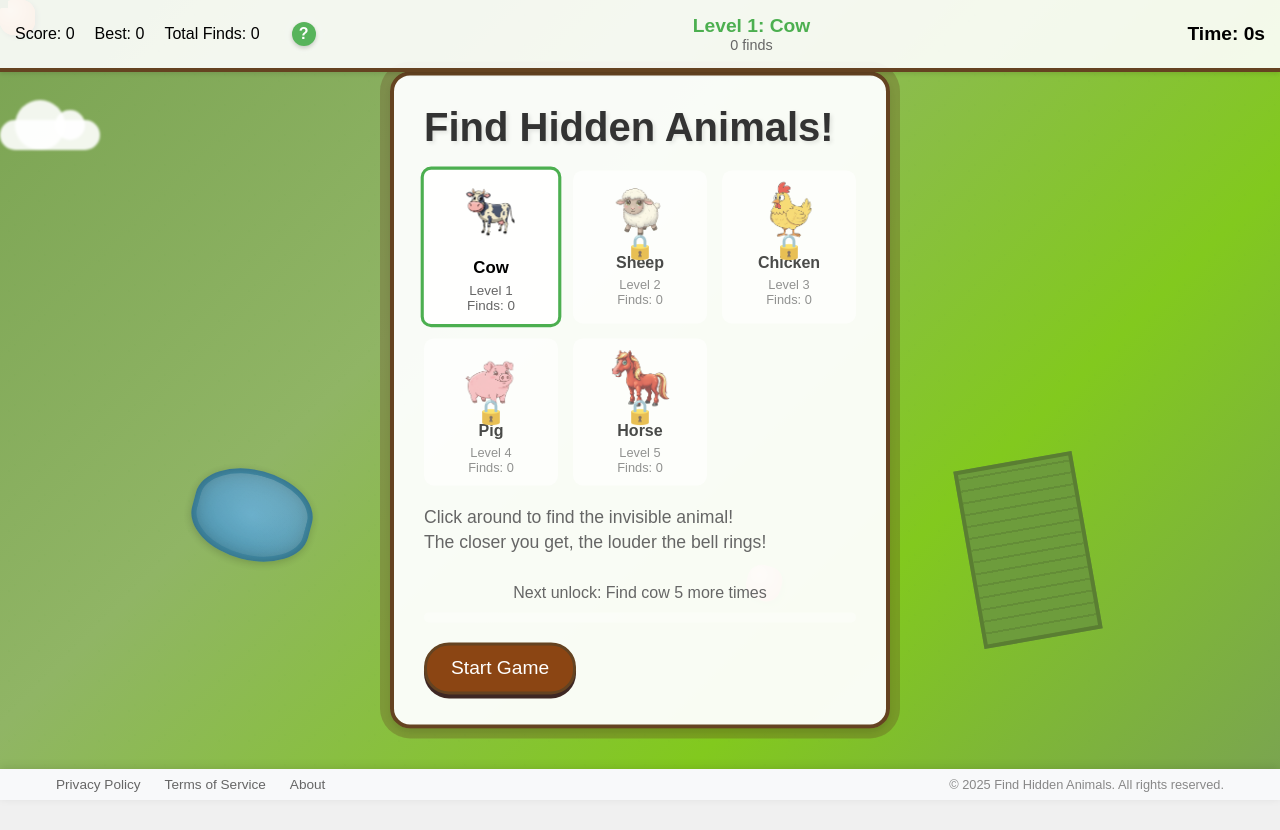
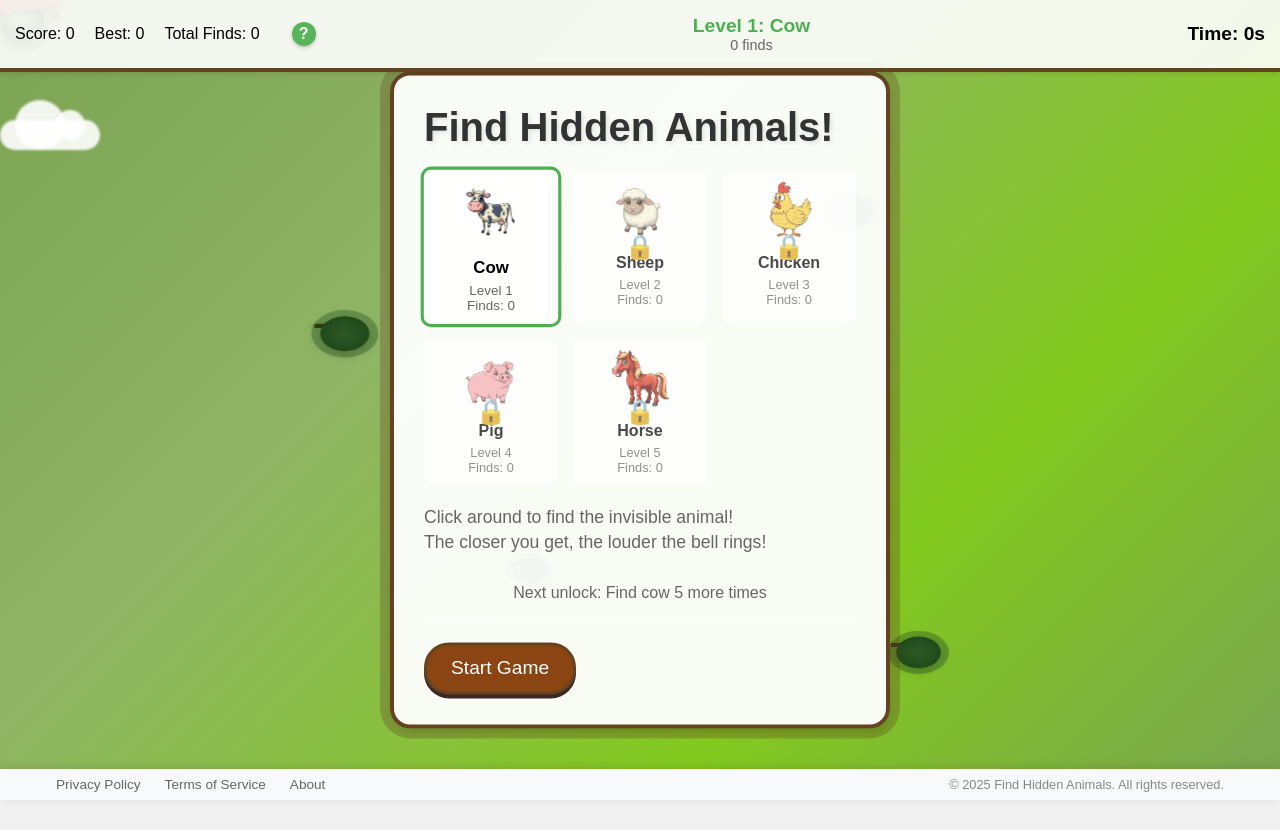
Before and after one commit to ajaypalnitj/findhiddenanimals, a plain HTML site: page index.html in a window 1280 px wide. Drawn offline with Linux system fonts and the light colour scheme.

Commit message:
updated farm look.

```diff
--- a/index.html
+++ b/index.html
@@ -65,19 +65,30 @@
         <!-- Add farm decorations -->
         <div class="farm-decorations">
             <div class="grass-texture"></div>
-            <div class="crop-field"></div>
-            <div class="crop-field"></div>
-            <div class="pond"></div>
-            <div class="hay-bale"></div>
-            <div class="hay-bale"></div>
-            <div class="hay-bale"></div>
-            <div class="hay-bale"></div>
-            <div class="hay-bale"></div>
+
+            <!-- Trees -->
             <div class="tree"></div>
             <div class="tree"></div>
             <div class="tree"></div>
             <div class="tree"></div>
             <div class="tree"></div>
+
+            <!-- Flowers -->
+            <div class="flower"></div>
+            <div class="flower"></div>
+            <div class="flower"></div>
+            <div class="flower"></div>
+            <div class="flower"></div>
+
+            <!-- Wooden Benches -->
+            <div class="wooden-bench"></div>
+            <div class="wooden-bench"></div>
+
+            <!-- Grass Patches -->
+            <div class="grass-patch"></div>
+            <div class="grass-patch"></div>
+            <div class="grass-patch"></div>
+            <div class="grass-patch"></div>
         </div>
 
         <div class="game-overlay">
--- a/styles.css
+++ b/styles.css
@@ -104,9 +104,18 @@ body {
     pointer-events: none;
 }
 
-/* Trees with natural variation */
+/* Enhanced 3D Trees */
 .tree {
     position: absolute;
+    transform-style: preserve-3d;
+    transform-origin: center bottom;
+}
+
+.tree::before {  /* Tree crown */
+    content: '';
+    position: absolute;
+    width: 45px;
+    height: 45px;
     background: radial-gradient(
         circle at 50% 50%,
         #2d5a27 0%,
@@ -116,48 +125,126 @@ body {
     box-shadow:
         0 5px 15px rgba(0, 0, 0, 0.2),
         0 0 0 8px rgba(45, 90, 39, 0.4);
-    transform-origin: center bottom;
+    transform: translateZ(5px);
 }
 
-.tree:nth-child(1) { width: 45px; height: 45px; top: 15%; right: 20%; }
-.tree:nth-child(2) { width: 35px; height: 35px; top: 18%; right: 23%; }
-.tree:nth-child(3) { width: 40px; height: 40px; top: 16%; right: 26%; }
-.tree:nth-child(4) { width: 38px; height: 38px; bottom: 25%; left: 18%; }
-.tree:nth-child(5) { width: 42px; height: 42px; bottom: 28%; left: 22%; }
-
-/* Natural pond */
-.pond {
+.tree::after {  /* Tree trunk shadow */
+    content: '';
     position: absolute;
-    width: 120px;
-    height: 90px;
-    background: radial-gradient(
-        ellipse at center,
-        #4fa3d1 0%,
-        #3d8eb8 60%,
-        #2d7aa0 100%
-    );
-    border-radius: 60%/50%;
-    bottom: 30%;
-    left: 15%;
-    transform: rotate(15deg);
-    box-shadow:
-        inset 0 0 20px rgba(0, 0, 0, 0.3),
-        0 2px 8px rgba(0, 0, 0, 0.2);
-    opacity: 0.9;
+    width: 10px;
+    height: 15px;
+    background: #3d2616;
+    bottom: -15px;
+    left: 50%;
+    transform: translateX(-50%) rotateX(60deg);
+    box-shadow: 0 0 10px rgba(0, 0, 0, 0.2);
 }
 
-.pond::after {
+/* Tree variations */
+.tree:nth-child(1) { top: 15%; right: 20%; transform: scale(1.2) rotateX(45deg); }
+.tree:nth-child(2) { top: 25%; right: 35%; transform: scale(0.9) rotateX(45deg); }
+.tree:nth-child(3) { top: 40%; left: 25%; transform: scale(1.1) rotateX(45deg); }
+.tree:nth-child(4) { bottom: 30%; left: 40%; transform: scale(0.8) rotateX(45deg); }
+.tree:nth-child(5) { bottom: 20%; right: 30%; transform: scale(1) rotateX(45deg); }
+
+/* 3D Flowers */
+.flower {
+    position: absolute;
+    width: 15px;
+    height: 15px;
+    transform-style: preserve-3d;
+}
+
+.flower::before {  /* Flower petals */
     content: '';
     position: absolute;
-    top: 5px;
+    width: 100%;
+    height: 100%;
+    background: radial-gradient(circle at center,
+        #ff69b4 0%,
+        #ff1493 100%
+    );
+    border-radius: 50%;
+    transform: translateZ(3px);
+    box-shadow: 0 2px 5px rgba(0, 0, 0, 0.2);
+}
+
+.flower::after {  /* Flower center */
+    content: '';
+    position: absolute;
+    width: 5px;
+    height: 5px;
+    background: #ffeb3b;
+    border-radius: 50%;
+    left: 50%;
+    top: 50%;
+    transform: translate(-50%, -50%) translateZ(4px);
+}
+
+/* Flower variations */
+.flower:nth-child(1) { top: 30%; left: 15%; }
+.flower:nth-child(2) { top: 45%; right: 25%; }
+.flower:nth-child(3) { bottom: 35%; left: 35%; }
+.flower:nth-child(4) { bottom: 25%; right: 15%; }
+.flower:nth-child(5) { top: 20%; left: 45%; }
+
+/* 3D Wooden Bench */
+.wooden-bench {
+    position: absolute;
+    width: 60px;
+    height: 25px;
+    transform-style: preserve-3d;
+    transform: rotateX(60deg) rotateZ(-15deg);
+}
+
+.wooden-bench::before {  /* Bench seat */
+    content: '';
+    position: absolute;
+    width: 100%;
+    height: 100%;
+    background: linear-gradient(45deg, #8B4513, #A0522D);
+    border-radius: 4px;
+    transform: translateZ(10px);
+    box-shadow: 0 4px 8px rgba(0, 0, 0, 0.3);
+}
+
+.wooden-bench::after {  /* Bench legs */
+    content: '';
+    position: absolute;
+    width: 10px;
+    height: 15px;
+    background: #654321;
+    bottom: -15px;
     left: 5px;
-    right: 5px;
-    bottom: 5px;
-    background:
-        linear-gradient(45deg, transparent, rgba(255, 255, 255, 0.2)),
-        linear-gradient(-45deg, transparent, rgba(255, 255, 255, 0.1));
-    border-radius: inherit;
+    box-shadow:
+        40px 0 0 #654321,
+        0 0 10px rgba(0, 0, 0, 0.2);
+    transform: translateZ(5px);
 }
+
+/* Bench positions */
+.wooden-bench:nth-child(1) { top: 30%; right: 15%; }
+.wooden-bench:nth-child(2) { bottom: 25%; left: 20%; transform: rotateX(60deg) rotateZ(15deg); }
+
+/* Grass patches for depth */
+.grass-patch {
+    position: absolute;
+    width: 40px;
+    height: 40px;
+    background: radial-gradient(
+        circle at center,
+        rgba(106, 176, 76, 0.4) 0%,
+        transparent 70%
+    );
+    border-radius: 50%;
+    transform: rotateX(60deg);
+}
+
+/* Random grass patches */
+.grass-patch:nth-child(1) { top: 20%; left: 30%; }
+.grass-patch:nth-child(2) { top: 40%; right: 40%; }
+.grass-patch:nth-child(3) { bottom: 30%; left: 45%; }
+.grass-patch:nth-child(4) { bottom: 25%; right: 25%; }
 
 /* Hay bales with natural placement */
 .hay-bale {
```
